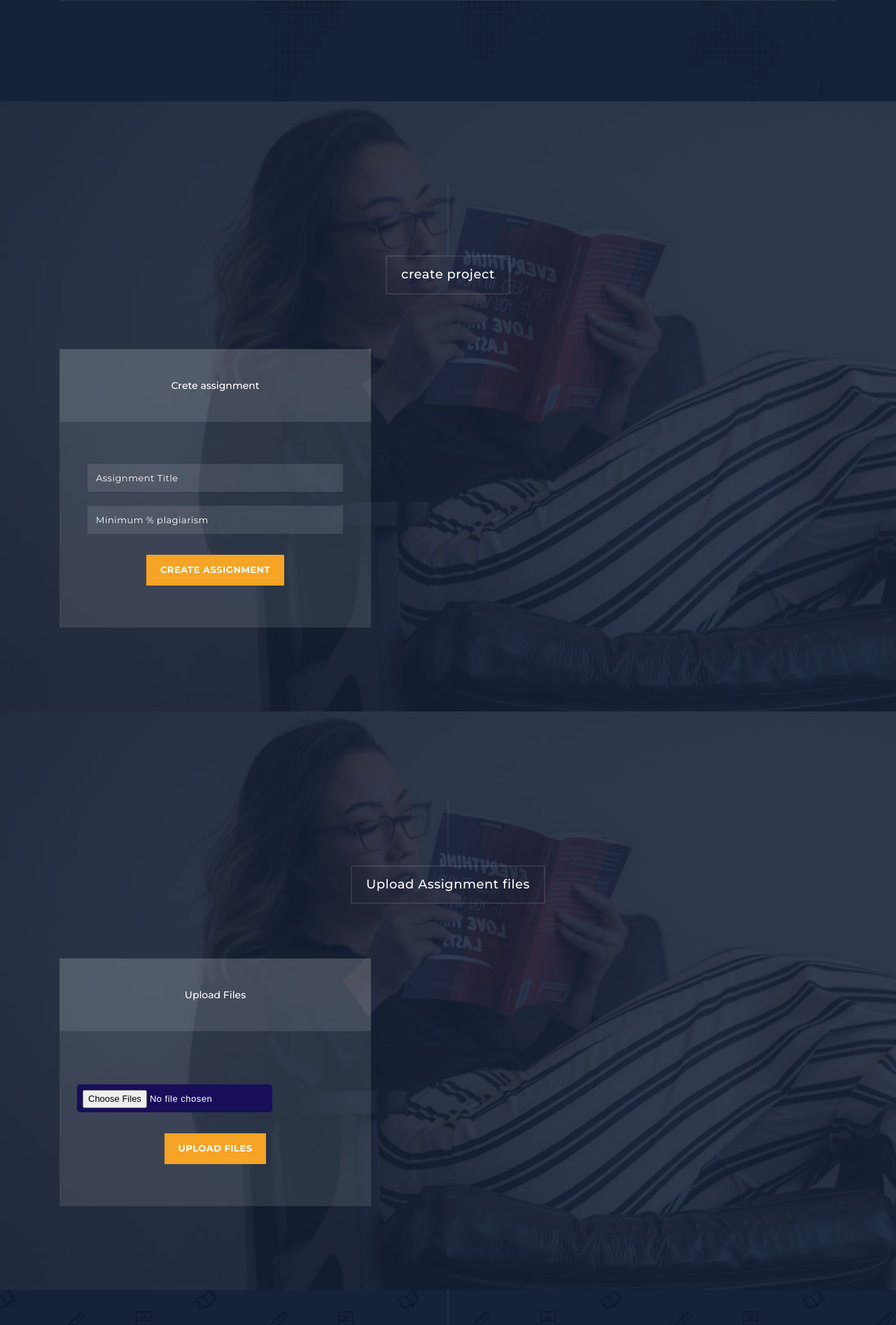
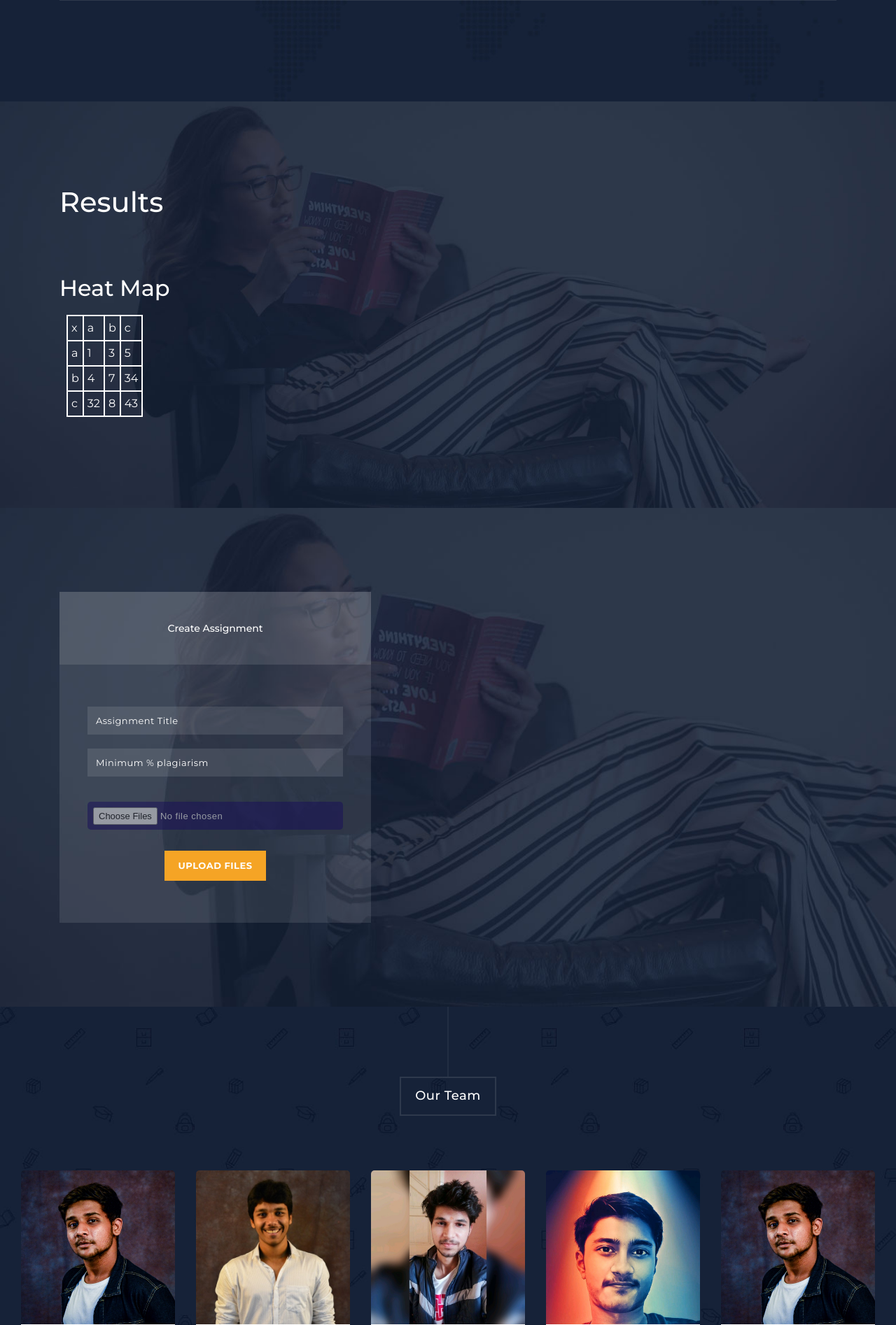
Before and after one commit to Aayush1720/plagDetector, a Django app: page / in a window 1280 px wide. Shown: the part 2837-4731 px from the top of the page at 70% size. Run offline with Django 3.2, Linux system fonts and the light colour scheme; some libraries are stand-ins or nearby versions.

Commit message:
matrix output implementation

```diff
--- a/plagDetector/views.py
+++ b/plagDetector/views.py
@@ -17,7 +17,9 @@ def home(request):
     username = ""
     if is_authenticated:
         username = request.user.username
-    context = {'is_authenticated': is_authenticated, 'username': username, "notAuth": notAuth}
+
+    Matrix = [['x','a','b','c'],['a',1,3,5],['b', 4,7,34],['c',32,8,43]]
+    context = {'is_authenticated': is_authenticated, 'username': username, "notAuth": notAuth, 'result':Matrix,}
     return render(request, 'plagDetector/home.html', context)
 
 
@@ -53,7 +55,14 @@ def search(request):
 # function to upload multiples files
 # files are stored in the ./media folder of the directory
 def upload(request):
+    result = []
+    doc_titles = []
+    # list of students over threshold vaues
+
+    doc_titles.append('___')
     if request.method == 'POST':
+        assignment_name = request.POST['assignment_name']
+        percentage_ = request.POST['percentage_']
         # for y, file in enumerate(request.FILES.getlist("document")):
         #     allowed_ext = ['txt', 'docx', 'doc']
         #     if file.name.split('.')[-1] not in allowed_ext:
@@ -63,14 +72,44 @@ def upload(request):
 
         for x, upload_file in enumerate(request.FILES.getlist("document")):
             print(upload_file.name)
+            doc_titles.append(str(upload_file.name))
             print(upload_file.size)
             fs = FileSystemStorage()
             fs.save(upload_file.name, upload_file, max_length=None)
 
         doc_names, doc_list = get_doc_list()
-        # print(doc_list)
+        #print(doc_list)
+        temp = get_similarity(doc_list)
+        for cc in temp:
+            result.append(cc)
+
         print(get_similarity(doc_list))
-    return render(request, 'plagDetector/home.html')
+
+    #test list (to be removed)
+    daysOfWeek = ['Mon', 'Tue', 'Wed', 'Thu', 'Fri', 'Sat', 'Sun']
+
+
+    #rounding off values
+    Matrix = []
+    Matrix.append(doc_titles)
+
+    for x in result:
+        temp = []
+        for title in doc_titles:
+            if title == "___":
+                continue
+            temp.append(title)
+
+            for y in x:
+
+                g = "{:.2f}".format(y)
+                temp.append(g)
+
+            break
+        Matrix.append(temp)
+
+    context = {"dow":daysOfWeek,"result":Matrix}
+    return render(request, 'plagDetector/home.html',context)
 
 
 def parse_file(path):
@@ -94,3 +133,15 @@ def get_doc_list():
         doc_names.append(file_path)
 
     return doc_names, doc_list
+
+
+def find_color(x,n):
+    if x == 0 or n ==0:
+        return "green"
+    if x>=n:
+        return "red"
+    if n<=10:
+        if x <= n/2:
+            return "green"
+        else:
+            return "yellow"
--- a/templates/plagDetector/home.html
+++ b/templates/plagDetector/home.html
@@ -266,74 +266,75 @@
 
 <!-- compare form ends here -->
 
+<section class="section coming-soon" data-section="section4">
+  <div class="container">
+    <h1 style="color: white;"> Results</h1>
+    <br><br><br>
+    <h2 style="color: white;">Heat Map</h2>
+
+    <table style="overflow-y:scroll;
+    height: 75%;
+    display:block;
+    overflow-x: scroll;
+    padding: 10px;
+ ">
+      {% for x in result %}
+      <tr>
+        <h1 style="color: white;">
+          {% for y in x %}
+          <td style="color: white; border: 2px solid white; padding: 5px; ">
+            {{y}}
+          </td>
+          {% endfor %}
 
 
+        </h1>
+      </tr>
+      {% endfor %}
+    </table>
 
-<!-- this is to added in serated pages starts-->
+  </div>
 
-<section class="section coming-soon" data-section="section4">
-  <div class="container">
-    <div class="section-heading">
-      <h2>create project</h2>
-    </div>
-    <div class="row">
 
-      <div class="col-md-5">
-        <div class="left-content">
-          <div class="top-content">
-            <h6>Crete assignment</h6>
-          </div>
-          <form method="POST" id="contact" action="{% url 'login' %}">
+</section>
 
-            <div class="row">
-              <div class="col-md-12">
-                <fieldset>
-                  <input name="username" type="text" class="form-control" id="name" placeholder="Assignment Title"
-                    required="true">
-                </fieldset>
-              </div>
-              <div class="col-md-12">
-                <fieldset>
-                  <input name="email" type="number" class="form-control" id="email" placeholder="Minimum % plagiarism"
-                    min="0" max="100" step="0.01" required="true">
-                </fieldset>
-              </div>
 
-              <div class="col-md-12">
-                <fieldset>
-                  <button type="submit" id="form-submit" class="button">Create Assignment</button>
-                </fieldset>
-              </div>
-            </div>
-          </form>
-        </div>
-      </div>
-    </div>
-  </div>
-</section>
 
 <!-- upload assignment files -->
 
 <section class="section coming-soon" data-section="section4">
   <div class="container">
-    <div class="section-heading">
-      <h2>Upload Assignment files</h2>
-    </div>
+
+
+
+
 
     <div class="row">
-
       <div class="col-md-5">
         <div class="left-content">
           <div class="top-content">
-            <h6>Upload Files</h6>
+            <h6>Create Assignment</h6>
           </div>
           <form method="POST" enctype="multipart/form-data">
             {% csrf_token %}
             <div class="row">
+              <div class="col-md-12">
+                <fieldset>
+                  <input name="assignment_name" type="text" class="form-control" id="assignment_name"
+                    placeholder="Assignment Title" required="true">
+                </fieldset>
+              </div>
+              <div class="col-md-12">
+                <fieldset>
+                  <input name="percentage_" type="number" class="form-control" id="percentage_"
+                    placeholder="Minimum % plagiarism" min="0" max="100" step="0.01" required="true">
+                </fieldset>
+              </div>
+              <div class="col-md-12">
+                <fieldset>
 
-              <fieldset>
-
-                <input type="file" name="document" style="background-color: rgb(24, 14, 89);
+                  <input type="file" name="document" required='true' style="background-color: rgb(24, 14, 89);
+                  opacity: 50%;
                 color: white;
                 padding: 0.5rem;
                 font-family: sans-serif;
@@ -341,8 +342,8 @@
                 cursor: pointer;
                 margin-top: 1rem;" multiple />
 
-              </fieldset>
-
+                </fieldset>
+              </div>
               <div class="col-md-12">
                 <fieldset>
                   <button type="submit" id="form-submit" class="button">Upload Files</button>
@@ -481,3 +482,25 @@
 
 
 {% endblock content %}
+
+
+<script>
+  function find_color(g) {
+    console.log(g);
+    g = 30;
+    var n = document.getElementById("percentage_").value;
+
+    if (x == NaN)
+      return "transparent";
+    if (x == 0 && n == 0) {
+      return "green";
+    }
+    if (x >= n) {
+      return "red";
+    }
+    if (x <= n / 2) {
+      return "green";
+    }
+    return "yellow";
+  }
+</script>
```
